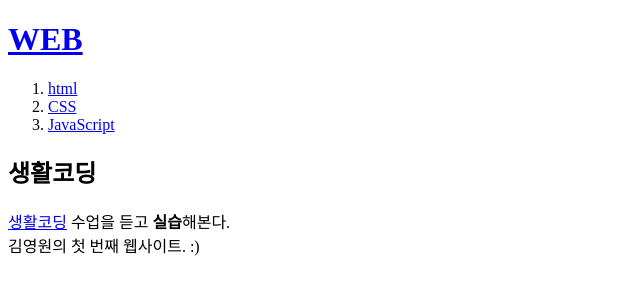
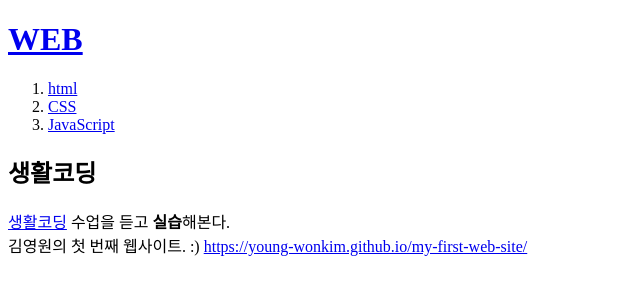
Before and after one commit to Young-wonKim/my-first-web-site, a plain HTML site: page index.html in a window 1280 px wide. Shown: the whole page, without its empty margins (0-640 px from the left). Drawn offline with Linux system fonts and the light colour scheme.

Commit message:
홈페이지 링크 수정2

```diff
--- a/index.html
+++ b/index.html
@@ -14,7 +14,7 @@
 <h2>생활코딩</h2>
 <a href="https://www.youtube.com/channel/UCvc8kv-i5fvFTJBFAk6n1SA" target="_blank" title="생활코딩 유튜브채널">생활코딩</a> 수업을 듣고 <strong>실습</strong>해본다.
 <br>김영원의 첫 번째 웹사이트. :)
-<a href="https://young-wonkim.github.io/my-first-web-site/" target="_blank">
+<a href="https://young-wonkim.github.io/my-first-web-site/" target="_blank">https://young-wonkim.github.io/my-first-web-site/</a>
 
 </body>
 </html>
```
Also changed, not shown: 1.html (+1 -1 lines).
